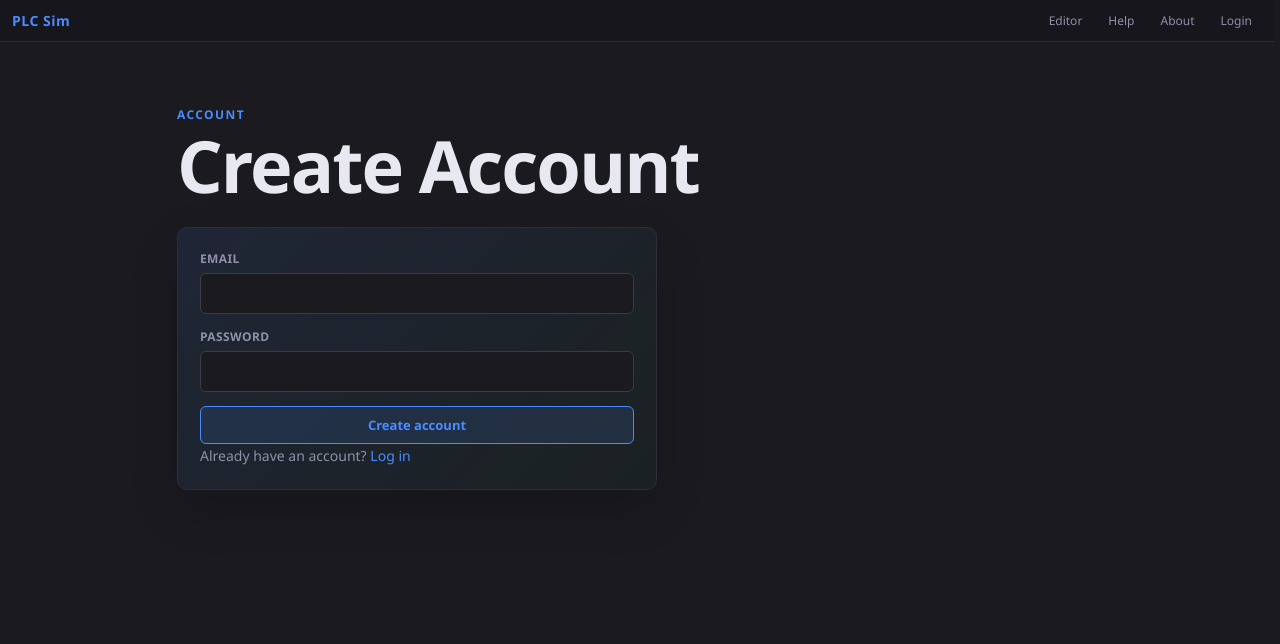
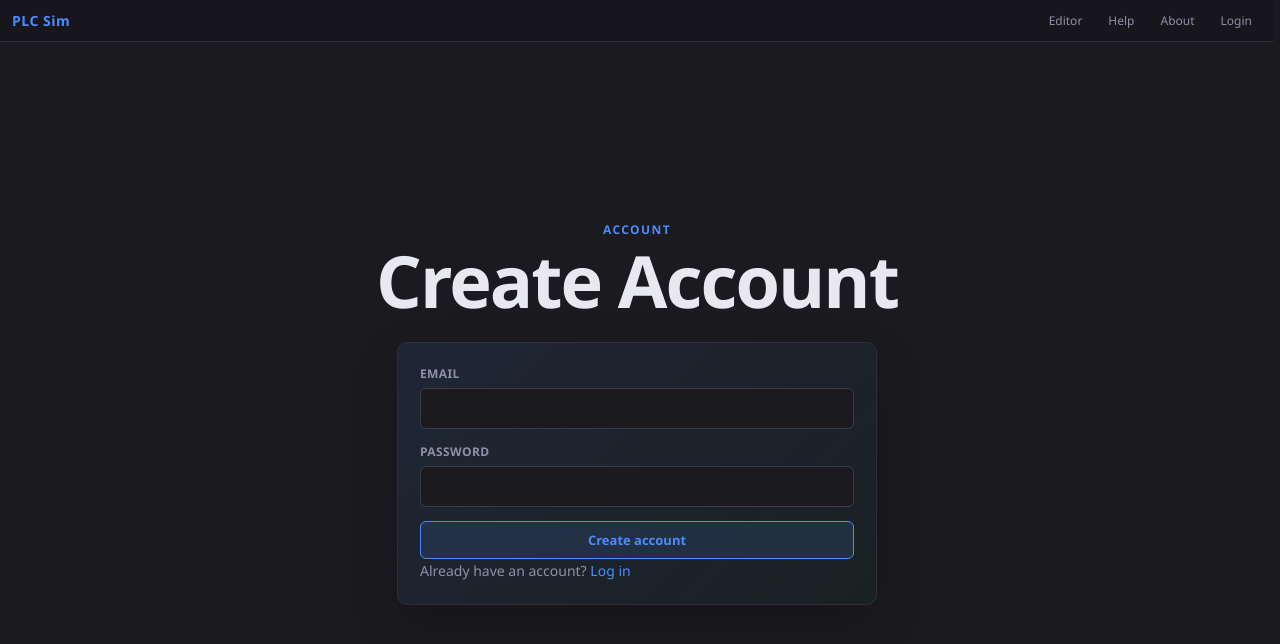
Before and after one commit to joshfromtessy/plcSimPro, a React (Vite) app: page /signup in a window 1280 px wide. Shown: the top 644 px of the page. Built offline with nearby package versions, Linux system fonts and the light colour scheme; no server answers.

Commit message:
Polish routine and auth page controls

```diff
--- a/src/App.css
+++ b/src/App.css
@@ -77,6 +77,22 @@
   width: min(920px, calc(100% - 40px));
   margin: 0 auto;
   padding: 64px 0;
+}
+
+.page-content--auth {
+  flex: 1;
+  min-height: calc(100vh - var(--toolbar-h));
+  display: flex;
+  flex-direction: column;
+  align-items: center;
+  justify-content: center;
+  padding: 40px 0;
+  text-align: center;
+}
+
+.page-content--auth .auth-card {
+  width: min(480px, 100%);
+  text-align: left;
 }
 
 .page-eyebrow {
--- a/src/components/PageShell.tsx
+++ b/src/components/PageShell.tsx
@@ -7,9 +7,10 @@ interface PageShellProps {
   title: string;
   eyebrow: string;
   children: ReactNode;
+  contentClassName?: string;
 }
 
-export function PageShell({ theme, title, eyebrow, children }: PageShellProps) {
+export function PageShell({ theme, title, eyebrow, children, contentClassName = "" }: PageShellProps) {
   const user = useAuthStore((s) => s.user);
 
   return (
@@ -25,7 +26,7 @@ export function PageShell({ theme, title, eyebrow, children }: PageShellProps) {
           </NavLink>
         </nav>
       </header>
-      <main className="page-content">
+      <main className={`page-content ${contentClassName}`.trim()}>
         <p className="page-eyebrow">{eyebrow}</p>
         <h1>{title}</h1>
         {children}
--- a/src/components/panels/WorkspacePanel.css
+++ b/src/components/panels/WorkspacePanel.css
@@ -154,8 +154,9 @@
 }
 
 .routine-add-btn {
-  width: 25px;
+  min-width: 34px;
   height: 22px;
+  padding: 0 5px;
   border-radius: 3px;
   border: 1px solid transparent;
   background: transparent;
--- a/src/components/panels/WorkspacePanel.tsx
+++ b/src/components/panels/WorkspacePanel.tsx
@@ -121,7 +121,7 @@ function ProgramTree() {
                     onClick={() => handleAddRoutine(program.id, program.routines.length, "LAD")}
                     title="Add ladder routine"
                   >
-                    +L
+                    +LAD
                   </button>
                   <button
                     className="routine-add-btn routine-add-btn--st"
@@ -129,7 +129,7 @@ function ProgramTree() {
                     onClick={() => handleAddRoutine(program.id, program.routines.length, "ST")}
                     title="Add structured text routine"
                   >
-                    +S
+                    +ST
                   </button>
                 </div>
               </div>
--- a/src/pages/AuthPage.tsx
+++ b/src/pages/AuthPage.tsx
@@ -35,6 +35,7 @@ export function AuthPage({ theme, mode }: AuthPageProps) {
       theme={theme}
       eyebrow="Account"
       title={isSignup ? "Create Account" : "Log In"}
+      contentClassName="page-content--auth"
     >
       <section className="page-card auth-card">
         {!isSupabaseConfigured ? (
```
